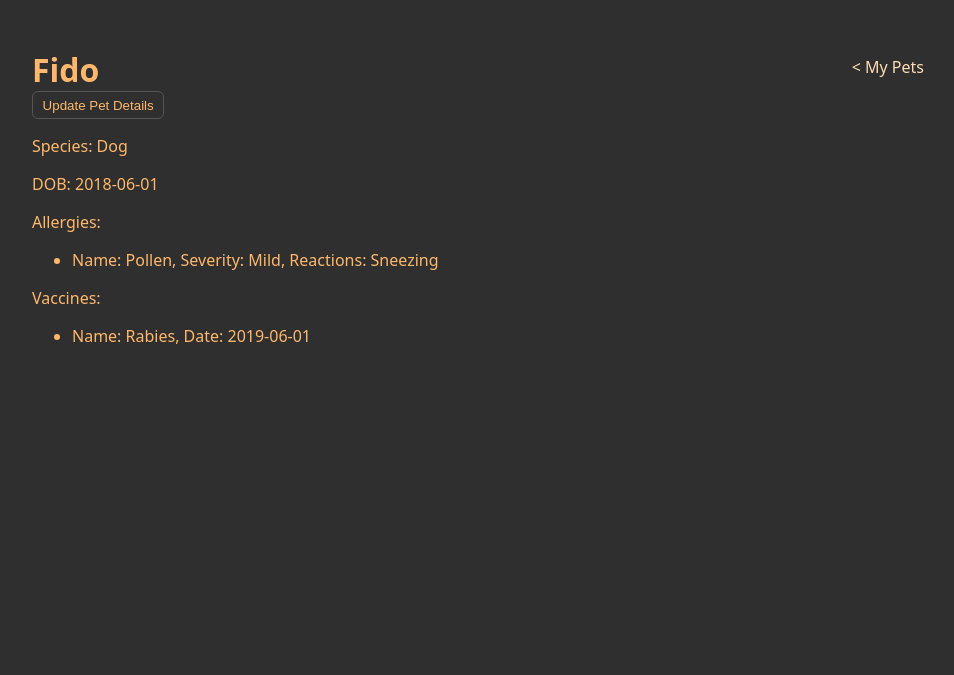
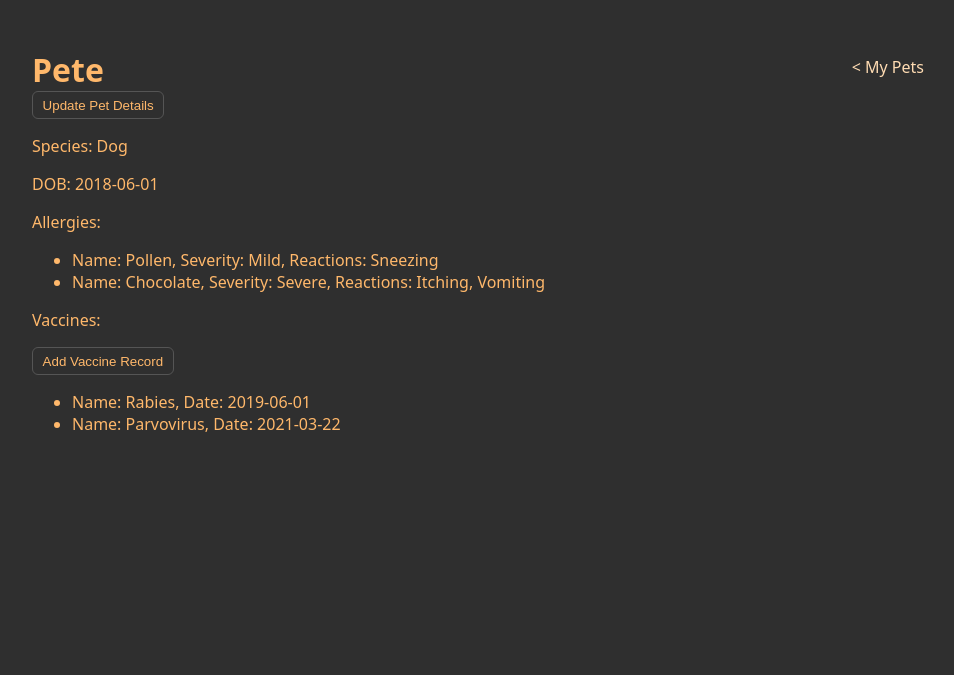
Before and after one commit to laviniaclare/novellia-pets, a Flask app: page /pets/1 in a window 1280 px wide. Shown: the top 675 px of the page, without its empty margins (158-1112 px from the left). Run offline with Flask 2, Linux system fonts and the light colour scheme.

Commit message:
Add ability to create a new vaccine record for a pet and tweak hard-codded seed data

```diff
--- a/app/data.py
+++ b/app/data.py
@@ -12,18 +12,21 @@ class animalType(Enum):
     OTHER = "Other"
 
 PETS = {
-    1: {"name": "Fido", "type": animalType.DOG, "owner_id": 1, "dob": "2018-06-01" },
-    2: {"name": "Whiskers", "type": animalType.CAT, "owner_id": 2, "dob": "2019-09-15" },
+    1: {"name": "Pete", "type": animalType.DOG, "owner_id": 1, "dob": "2018-06-01" },
+    2: {"name": "Darling", "type": animalType.CAT, "owner_id": 2, "dob": "2019-09-15" },
     3: {"name": "Tweety", "type": animalType.BIRD, "owner_id": 3, "dob": "2020-03-22" },
+    4: {"name": "Cleo", "type": animalType.RABBIT, "owner_id": 1, "dob": "2021-11-11" },
 }
 
 VACCINES = {
     1: {"pet_id": 1, "name": "Rabies", "date_administered": "2019-06-01"},
     2: {"pet_id": 2, "name": "Feline Distemper", "date_administered": "2020-09-15"},
+    3: {"pet_id": 1, "name": "Parvovirus", "date_administered": "2021-03-22"},
 }
 
 ALLERGIES = {
     1: {"pet_id": 1, "allergy_name": "Pollen", "reactions": "Sneezing", "severity": allergySeverity.MILD},
+    2: {"pet_id": 1, "allergy_name": "Chocolate", "reactions": "Itching, Vomiting", "severity": allergySeverity.SEVERE},
 }
 
 USERS = {1: {"name": "Alice"}, 2: {"name": "Bob"}, 3: {"name": "Carol"}}
--- a/app/routes.py
+++ b/app/routes.py
@@ -34,6 +34,7 @@ def set_user():
 
     return redirect(url_for("main.list_pets"))
 
+
 @bp.route("/pets", methods=["GET"])
 def list_pets():
     current_user_id = current_app.config.get("CURRENT_USER_ID")
@@ -52,6 +53,7 @@ def list_pets():
         pets=pets,
     )
 
+
 @bp.route("/pets/<int:pet_id>")
 def show_pet_profile(pet_id):
     pet = Pet.get_pet_by_id(pet_id)
@@ -67,6 +69,7 @@ def show_pet_profile(pet_id):
         allergies=allergies,
         vaccines=vaccines,
     )
+
 
 @bp.route("/pets/<int:pet_id>/update", methods=["GET", "POST"])
 def update_pet(pet_id: int):
@@ -108,7 +111,6 @@ def update_pet(pet_id: int):
     return render_template("edit_pet_form.html", pet=pet, animalType=animalType)
 
 
-
 @bp.route("/pets/create", methods=["GET", "POST"])
 def create_pet():
     """
@@ -142,7 +144,6 @@ def create_pet():
     return render_template("create_pet_form.html", animalType=animalType, current_user_id=current_app.config.get("CURRENT_USER_ID"))
 
 
-
 @bp.route("/pets/<int:pet_id>/delete", methods=["POST"])
 def delete_pet(pet_id: int):
     """
@@ -161,3 +162,40 @@ def delete_pet(pet_id: int):
     PETS.pop(pet_id, None)
 
     return redirect(url_for("main.list_pets"))
+
+
+@bp.route("/pets/<int:pet_id>/create_vaccine_record", methods=["GET", "POST"])
+def create_vaccine_record(pet_id: int):
+    """
+    Add a new vaccine record to a pet
+
+    GET: render form
+    POST: Create a new vaccine record assigned to the given pet
+    """
+    current_user_id = current_app.config.get("CURRENT_USER_ID")
+    if not current_user_id:
+        return redirect(url_for("main.home"))
+
+    # ensure the pet exists and the current user owns it
+    pet = Pet.get_pet_by_id(pet_id)
+    if not pet:
+        abort(404)
+
+    if int(pet.owner_id) != int(current_user_id):
+        abort(403)
+
+    if request.method == "POST":
+        name = request.form.get("name", "").strip()
+        date_administered = request.form.get("date_administered", "").strip()
+        new_pet_vaccine_record_id = max(VACCINES.keys(), default=0) + 1
+
+        VACCINES[new_pet_vaccine_record_id] = {"name": name, "date_administered": date_administered, "pet_id": pet_id}
+
+        return redirect(url_for("main.show_pet_profile", pet_id=pet_id))
+
+    # GET -> render form with the pet so template can reference pet.name and pet.id
+    return render_template(
+        "create_vaccine_record_form.html",
+        pet=pet,
+        current_user_id=current_app.config.get("CURRENT_USER_ID"),
+    )
--- a/app/templates/pet_profile.html
+++ b/app/templates/pet_profile.html
@@ -27,6 +27,9 @@
     {% endif %}
 
     <p>Vaccines:</p>
+    <a href="{{ url_for('main.create_vaccine_record', pet_id=pet.id) }}" style="display:inline">
+        <button type="button">Add Vaccine Record</button>
+    </a>
     {% if vaccines %}
         <ul>
             {% for vaccine in vaccines %}
```
Also changed, not shown: app/templates/create_vaccine_record_form.html (added, +30 -0 lines), tests/test_home.py (+5 -2 lines).
